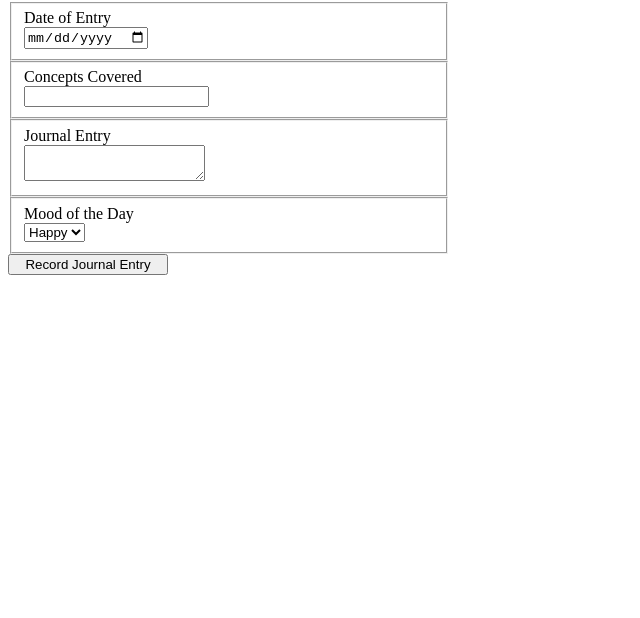
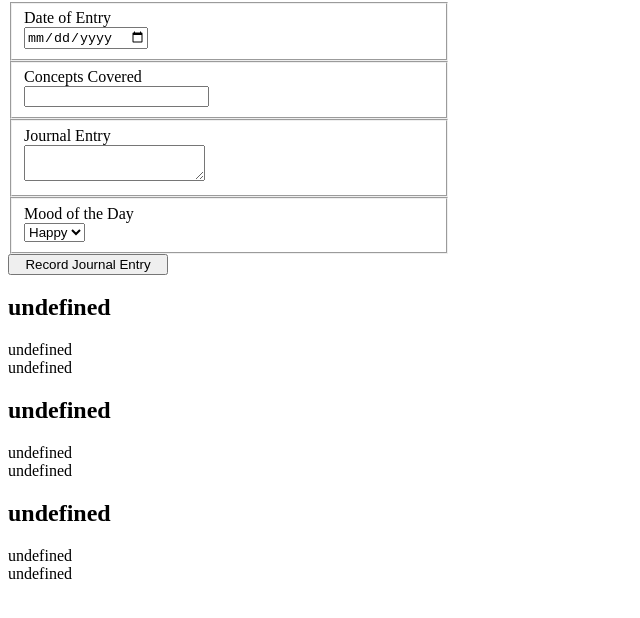
Before and after one commit to BeatleyTQD/daily-journal, a plain HTML site: page index.html in a window 1280 px wide. Shown: the part 78-696 px from the top of the page, without its empty margins (0-640 px from the left). Drawn offline with Linux system fonts and the light colour scheme.

Commit message:
attempting to create js files to iterate array into html

```diff
--- a/index.html
+++ b/index.html
@@ -5,7 +5,7 @@
     <meta name="viewport" content="width=device-width, initial-scale=1.0">
     <title>Brandon's Daily Journal</title>
     <link rel="stylesheet" href="styles/journal.css">
-    <script src="scripts/journal.js"></script>
+
 </head>
 
 <body>
@@ -40,7 +40,10 @@
             </fieldset>
         </form>
             <input id="submit" type="submit" value="Record Journal Entry">
+            <article class="entryLog">
+
+            </article>
     </div>
-
+    <script src="scripts/journal.js"></script>
 </body>
 </html>
--- a/scripts/journal.js
+++ b/scripts/journal.js
@@ -2,42 +2,54 @@
     Define the keys and value for a JavaScript object that
     represents a journal entry about what you learned today
 */
-const journalEntry = {
+const allJournalEntries = [
+    {
         date: "5/26/2020",
         concept: "Github",
         content: "Today we were introduced to pushing and pulling with Github. My brain is fried.",
         mood: "excited"
-}
-
-const journalEntry2 = {
+    },
+    {
         date: "5/27/2020",
         concept: "More Github, CSS",
         content: "I feel much better about using github and have also crammed more flexbox usage into my brain.",
         mood: "sleepy"
-}
-
-const journalEntry3 = {
+    },
+    {
         date: "5/28/2020",
         concept: "generating a 'final' project merge",
         content: "Today we finished our first group project and went through the process of merging everyone's final versions into the final master",
         mood: "victorious"
     }
-
-const allJournalEntries = []
-
-allJournalEntries.push(journalEntry,journalEntry2,journalEntry3)
-console.log(allJournalEntries)
+]
 
 /*
     Purpose: To create, and return, a string template that
     represents a single journal entry object as HTML
-
-    Arguments: journalEntry (object)
 */
-const makeJournalEntryComponent = (journalEntry) => {
-    // Create your own HTML structure for a journal entry
-    return `<h2>${allJournalEntries.concept}</h2>
+const makeJournalEntryComponent = () => {
+    const journalHTMLRepresentation =
+    `   <h2>${allJournalEntries.concept}</h2>
         <div>${allJournalEntries.content}</div>
         <div>${allJournalEntries.date}</div>
     `
+    return journalHTMLRepresentation
 }
+
+
+/*
+    Purpose: To render all journal entries to the DOM
+
+    Arguments: entries (array of objects)
+*/
+const renderJournalEntries = (entries) => {
+    for (const entry of allJournalEntries) {
+        const journalHTMLRepresentation = makeJournalEntryComponent(entry)
+        const journalArticleElement = document.querySelector(".entryLog")
+        journalArticleElement.innerHTML += journalHTMLRepresentation
+    }
+
+}
+
+// Invoke the render function
+renderJournalEntries()
```
Lines whose indentation alone changed are shown as unchanged.
